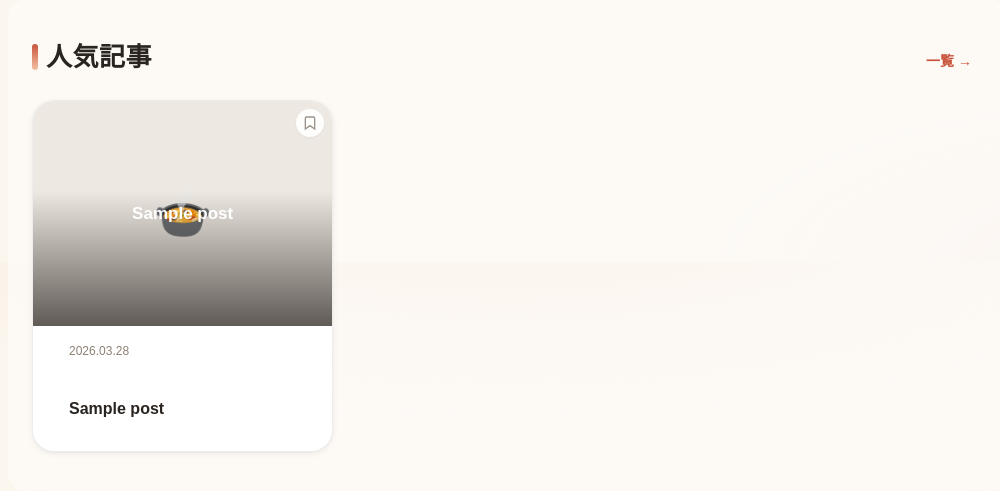
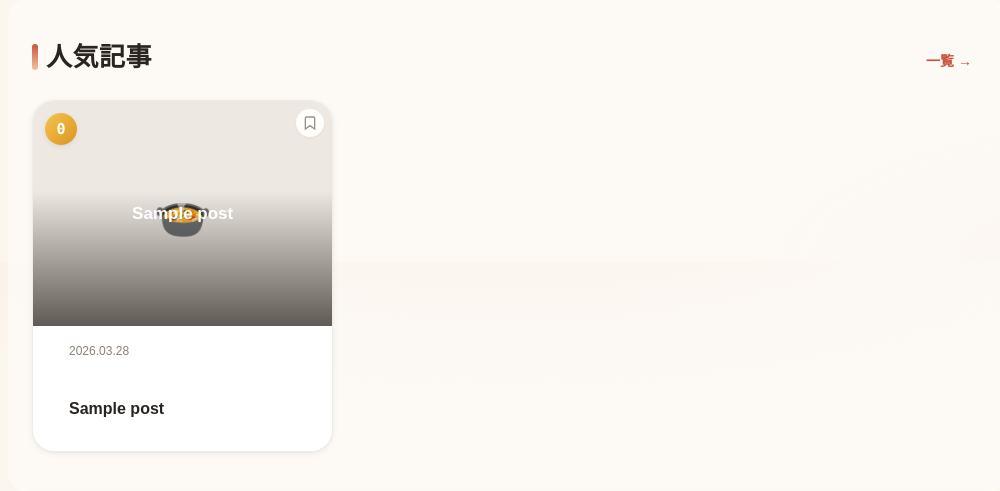
Before and after one commit to Jinrai-inc/kyonanitaberumedeia, a WordPress theme: template front-page.php in a window 1280 px wide. Shown: the part 1338-1829 px from the top of the page, without its empty margins (132-1132 px from the left). Run offline with PHP 8.4 and a stand-in for WordPress, Linux system fonts and the light colour scheme; the site name, menu and one post (Sample post) are stand-ins, and other content is empty; some libraries are stand-ins or nearby versions; some web fonts are replaced.

Commit message:
feat(redesign): 人気記事に TOP5 ランキングバッジを表示
front-page.php の人気記事グリッドに .is-ranked クラスを追加。
CSSのカウンタでTOP5に1〜5位バッジが自動表示される
(1位ゴールド / 2位シルバー / 3位ブロンズ / 4,5位ダーク)。

WP_Query / Customizer ロジックは無変更。

```diff
--- a/front-page.php
+++ b/front-page.php
@@ -59,7 +59,7 @@ endif;
             <a href="<?php echo esc_url( home_url( '/?s=おすすめ&orderby=date' ) ); ?>" class="section__more">一覧 →</a>
         </div>
 
-        <div class="grid grid--3">
+        <div class="grid grid--3 is-ranked">
             <?php while ( $popular_query->have_posts() ) : $popular_query->the_post(); ?>
                 <article class="card fadeup">
                     <?php get_template_part( 'template-parts/card' ); ?>
```
